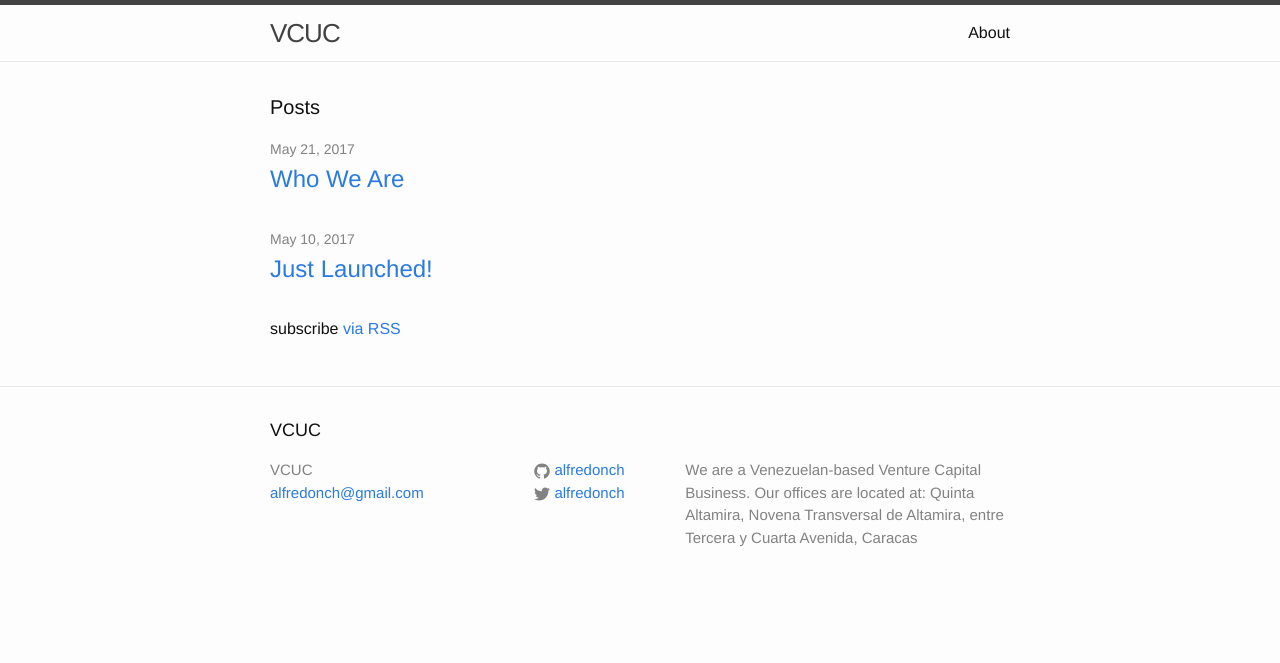
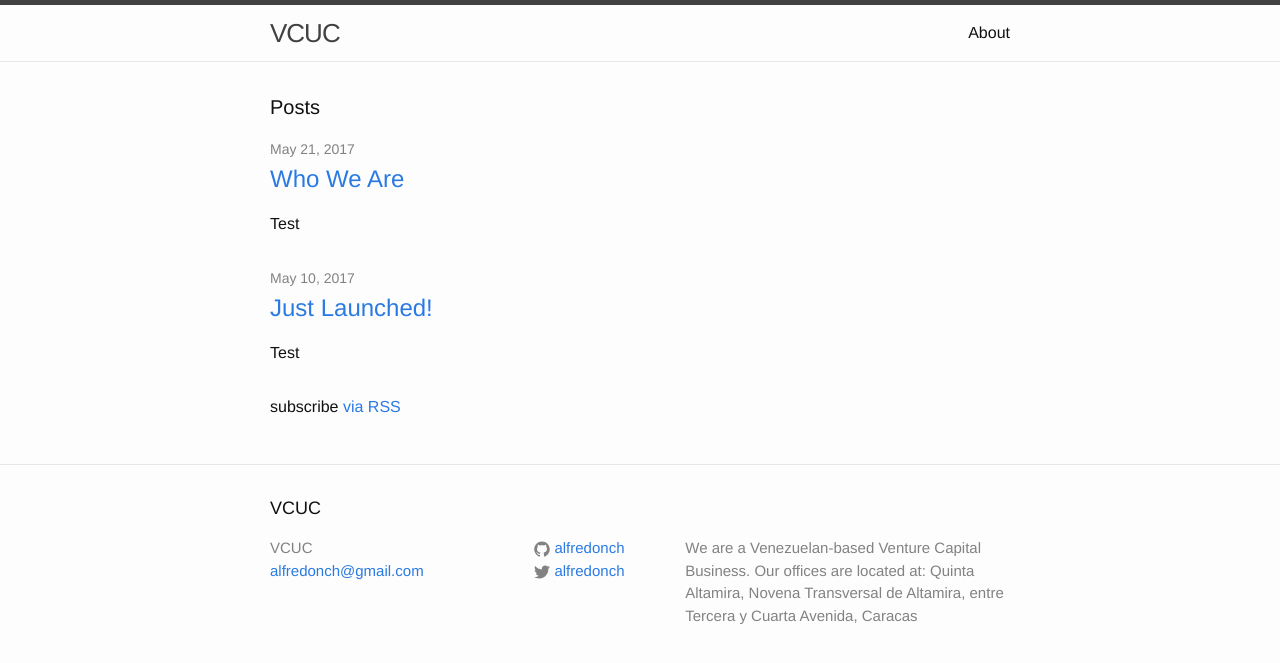
Before and after one commit to alfredonch/alfredonch.github.io, a Jekyll site: the page built from index.md, in a window 1280 px wide. Shown: the top 663 px of the page. Built offline with Jekyll 4.4.1, drawn with Linux system fonts in a browser that asks for light colours.

Commit message:
Update index.md

```diff
--- a/index.md
+++ b/index.md
@@ -14,6 +14,7 @@ layout: default
         <h2>
           <a class="post-link" href="{{ post.url | prepend: site.baseurl }}">{{ post.title }}</a>
         </h2>
+      <p>Test</p>
       </li>
     {% endfor %}
   </ul>
```
